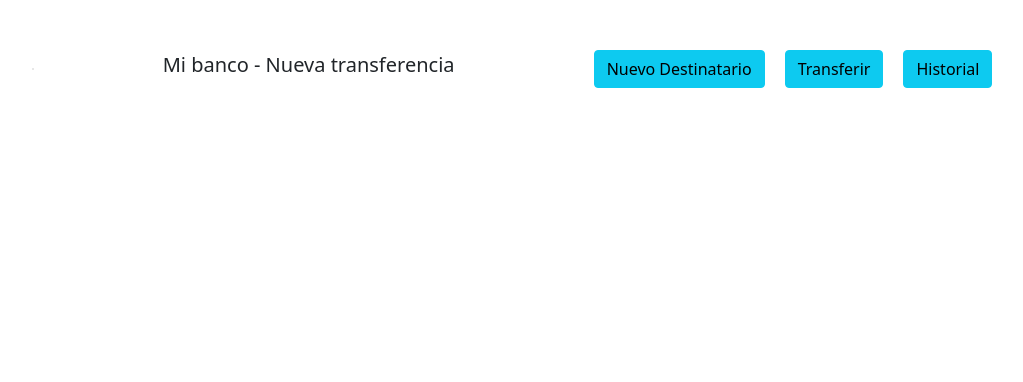
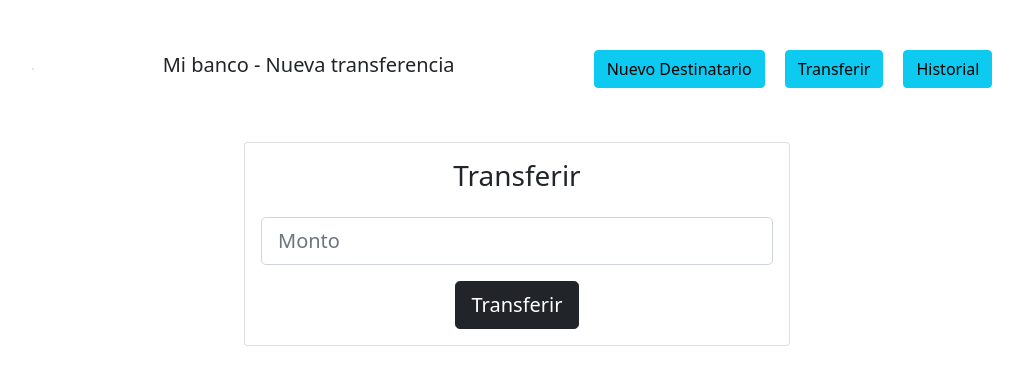
Before and after one commit to DaviiErazo/transfers-front, an Angular app: page /create_transfer/1 in a window 1280 px wide. Before the commit this address led to /. Shown: the top 382 px of the page, without its empty margins (123-1146 px from the left). Built offline with nearby package versions, Linux system fonts and the light colour scheme.

Commit message:
add create transfer

```diff
--- a/src/app/Models/Recipient.ts
+++ b/src/app/Models/Recipient.ts
@@ -7,4 +7,5 @@ export interface IRecipient {
   bank: String;
   type: String;
   isDeleted?: boolean;
+  recipientId?: string;
 }
--- a/src/app/Models/Transfer.ts
+++ b/src/app/Models/Transfer.ts
@@ -6,3 +6,8 @@ export interface ITransfer {
   type: String;
   amount: number;
 }
+
+export interface ICreateTransfer {
+  recipientId: string;
+  amount: number;
+}
--- a/src/app/Recipient/create/create.component.ts
+++ b/src/app/Recipient/create/create.component.ts
@@ -14,7 +14,6 @@ export class CreateComponent implements OnInit {
   createRecipient: FormGroup;
   submitted = false;
   loading = false;
-  id: string | null;
   title = 'Nuevo Destinatario ';
 
   constructor(
@@ -27,14 +26,12 @@ export class CreateComponent implements OnInit {
     this.createRecipient = this.fb.group({
       name: ['', Validators.required],
       rut: ['', Validators.required],
-      email: ['', Validators.required, Validators.email],
+      email: ['', [Validators.required, Validators.email]],
       bank: ['', Validators.required],
-      phoneNumber: ['', Validators.required, Validators.minLength(2)],
+      phoneNumber: ['', [Validators.required, Validators.minLength(2)]],
       type: ['', Validators.required],
-      accountNumber: ['', Validators.required, Validators.minLength(5)],
+      accountNumber: ['', [Validators.required, Validators.minLength(5)]],
     });
-    this.id = this.aRoute.snapshot.paramMap.get('id');
-    console.log(this.id);
   }
 
   ngOnInit(): void {}
@@ -74,12 +71,5 @@ export class CreateComponent implements OnInit {
         console.log(err);
       }
     );
-
-    /*
-    this.service.createRecipient(this.recipient).subscribe((data) => {
-      alert('Se Agrego con Exito...!!!');
-      this.router.navigate(['list']);
-    });
-    */
   }
 }
--- a/src/app/Recipient/search/search.component.html
+++ b/src/app/Recipient/search/search.component.html
@@ -30,7 +30,7 @@
                         <td>{{recipient.bank}}</td>
                         <td>{{recipient.type}}</td>
                         <td>
-                            <button class="btn btn-warning">Transferir</button>
+                            <button class="btn btn-warning" [routerLink]="['/create_transfer/', recipient.recipientId]">Transferir</button>
                         </td>
                     </tr>
                 </tbody>
--- a/src/app/Recipient/search/search.component.ts
+++ b/src/app/Recipient/search/search.component.ts
@@ -1,8 +1,6 @@
 import { Component, OnInit } from '@angular/core';
-import { Router } from '@angular/router';
 import { Subject } from 'rxjs';
 
-import { IRecipient } from 'src/app/Models/Recipient';
 import { ServiceService } from 'src/app/Service/service.service';
 import { liveSearch } from './live-search.operator';
 
@@ -21,6 +19,7 @@ export class SearchComponent implements OnInit {
     )
   );
   constructor(private service: ServiceService) {}
+
   ngOnInit(): void {}
 
   searchRecipients(recipientName: string) {
--- a/src/app/Service/service.service.ts
+++ b/src/app/Service/service.service.ts
@@ -1,9 +1,15 @@
 import { Injectable } from '@angular/core';
-import { HttpClient } from '@angular/common/http';
-import { IRecipient } from '../Models/Recipient';
-import { ITransfer } from '../Models/Transfer';
+import { HttpClient, HttpHeaders } from '@angular/common/http';
 import { catchError } from 'rxjs/operators';
 import { Observable, of } from 'rxjs';
+
+import { IRecipient } from '../Models/Recipient';
+import { ITransfer, ICreateTransfer } from '../Models/Transfer';
+
+const opts: any = {
+  headers: new HttpHeaders(),
+  responseType: 'text',
+};
 
 @Injectable({
   providedIn: 'root',
@@ -13,25 +19,22 @@ export class ServiceService {
 
   private url = 'http://localhost:5000/api/v1';
 
-  getRecipients(): Observable<IRecipient[]> {
-    return this.http.get<IRecipient[]>(
-      `${this.url}/recipients/byname?recipientName=D`
-    );
-  }
-
   getTransfers(): Observable<ITransfer[]> {
-    return this.http.get<ITransfer[]>(
-      `${this.url}/transfers/all`
-    );
+    return this.http.get<ITransfer[]>(`${this.url}/transfers/all`);
   }
 
   getRecipientByName(name: string): Observable<IRecipient[]> {
     return this.http
       .get<IRecipient[]>(`${this.url}/recipients/byname?recipientName=${name}`)
-      .pipe(catchError(err => of([])));
+      .pipe(catchError((err) => of([])));
   }
 
   createRecipient(recipient: IRecipient) {
-    return this.http.post<Boolean>(`${this.url}/recipients`, recipient);
+
+    return this.http.post<Boolean>(`${this.url}/recipients`, recipient, opts);
+  }
+
+  createTransfer(transfer: ICreateTransfer) {
+    return this.http.post<Boolean>(`${this.url}/transfers`, transfer, opts);
   }
 }
--- a/src/app/Transfer/create/create.component.html
+++ b/src/app/Transfer/create/create.component.html
@@ -1 +1,24 @@
-<p>create works!</p>
+<div class="container pt-4">
+    <div class="row">
+        <div class="col-lg-6 offset-lg-3">
+            <div class="card text-center">
+                <div class="card-body">
+                <h3>{{title}}</h3>
+                    <span *ngIf="submitted && createTransfer.invalid" class="badge badge-danger">TODOS LOS CAMPOS SON OBLIGATORIOS</span>
+                    <form class="mt-4" [formGroup]="createTransfer" (ngSubmit)="create()">
+                        <div class="row">
+                            <div class="col">
+                                <input type="number" class="form-control form-control-lg" formControlName="amount"
+                                    placeholder="Monto">
+                            </div>
+                            <div class="mt-3">
+                                <button type="submit" class="btn btn-dark btn-lg">Transferir</button>
+                            </div>
+                            <div *ngIf="loading" class="spinner-border float-right mt-3" role="status"></div>
+                        </div>
+                    </form>
+                </div>
+            </div>
+        </div>
+    </div>
+</div>
--- a/src/app/Transfer/create/create.component.ts
+++ b/src/app/Transfer/create/create.component.ts
@@ -1,6 +1,11 @@
 import { Component, OnInit } from '@angular/core';
-import { Subject } from 'rxjs';
-import { debounceTime, distinctUntilChanged, switchMap } from 'rxjs/operators';
+import { Router, ActivatedRoute } from '@angular/router';
+import { ServiceService } from 'src/app/Service/service.service';
+import { FormGroup, FormBuilder, Validators } from '@angular/forms';
+import { ToastrService } from 'ngx-toastr';
+
+import { ICreateTransfer } from '../../Models/Transfer'
+
 
 @Component({
   selector: 'app-create',
@@ -8,8 +13,55 @@ import { debounceTime, distinctUntilChanged, switchMap } from 'rxjs/operators';
   styleUrls: ['./create.component.css'],
 })
 export class CreateComponent implements OnInit {
+  createTransfer: FormGroup;
+  submitted = false;
+  loading = false;
+  id: string | null;
+  title = 'Transferir';
 
-  constructor() {}
+  constructor(
+    private fb: FormBuilder,
+    private _service: ServiceService,
+    private router: Router,
+    private aRoute: ActivatedRoute,
+    private toastr: ToastrService
+  ) {
+    this.createTransfer = this.fb.group({
+      amount: ['', Validators.required],
+    });
+    this.id = this.aRoute.snapshot.paramMap.get('id');
+  }
 
   ngOnInit(): void {}
+
+  create() {
+    if (this.createTransfer.invalid) {
+      return;
+    }
+
+    this.submitted = true;
+    this.loading = true;
+
+    const transfer: ICreateTransfer = {
+      recipientId: this.id ? this.id : '',
+      amount: this.createTransfer.value.amount,
+    };
+
+    this._service.createTransfer(transfer).subscribe(
+      (data) => {
+        this.toastr.success(
+          'El empleado fue registrado con exito!',
+          'Empleado Registrado',
+          {
+            positionClass: 'toast-bottom-right',
+          }
+        );
+        this.router.navigate(['/history']);
+      },
+      (err) => {
+        this.loading = false;
+        console.log(err);
+      }
+    );
+  }
 }
```
Also changed, not shown: src/app/Recipient/search/live-search.operator.ts (+6 -2 lines), src/app/app.module.ts (+7 -2 lines).
